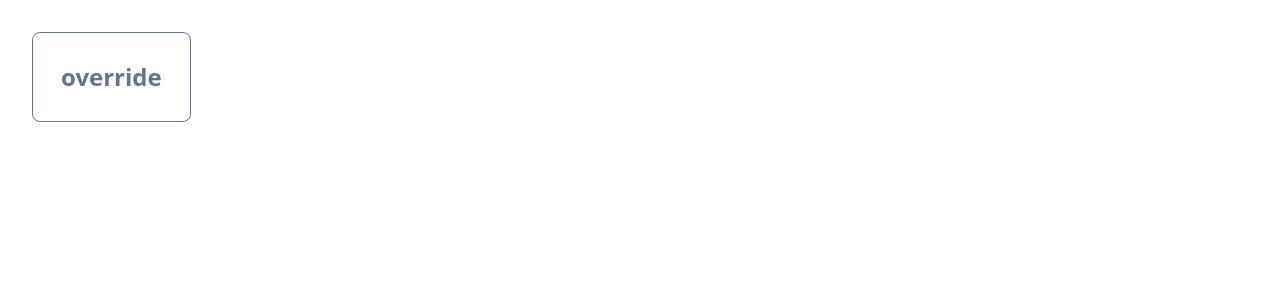
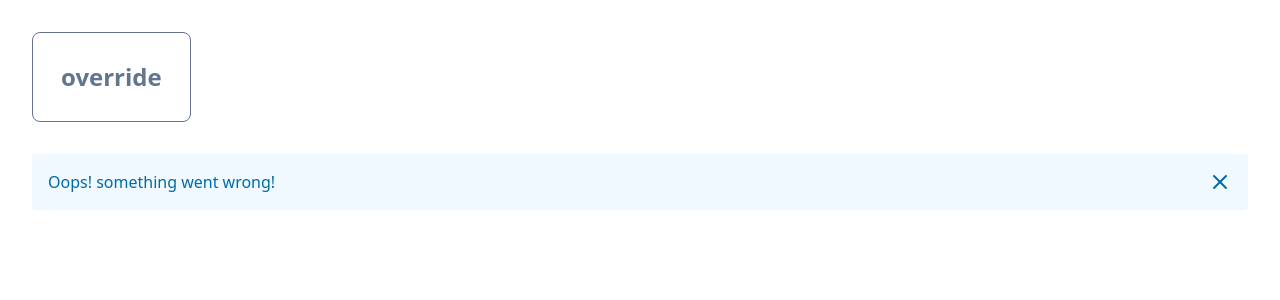
Before and after one commit to pharos-lab/lanthorn, a Vue app: page / in a window 1280 px wide. Shown: the top 300 px of the page. Built offline with nearby package versions, Linux system fonts and the light colour scheme.

Commit message:
add Alert component

```diff
--- a/package.json
+++ b/package.json
@@ -21,6 +21,7 @@
   },
   "dependencies": {
     "@tailwindcss/vite": "^4.1.10",
+    "lucide-vue-next": "^0.523.0",
     "tailwind-merge": "^3.3.1",
     "tailwindcss": "^4.1.10",
     "vue": "^3.5.13"
--- a/src/App.vue
+++ b/src/App.vue
@@ -2,8 +2,9 @@
 </script>
 
 <template>
-  <div class="p-8">
+  <div class="p-8 space-y-8">
     <Button size="lg" class="p-7">override</Button>
+    <Alert color="primary">Oops! something went wrong!</Alert>
   </div>
 </template>
 
--- /dev/null
+++ b/src/components/alert/Alert.vue
@@ -0,0 +1,47 @@
+<template>
+  <Transition>
+    <div
+      v-show="isOpen"
+      class="l-alert"
+      :class="pharos?.getClass('alert', attrs, props.class)"
+      v-bind="visibleAttrs"
+    >
+      <X
+        v-if="attrs.dismissible !== false"
+        class="float-right cursor-pointer rounded"
+        @click="isOpen = false"
+      />
+      <slot />
+    </div>
+  </Transition>
+</template>
+
+<script setup lang="ts">
+import { inject, ref, type HTMLAttributes } from 'vue'
+import { X } from 'lucide-vue-next'
+import { useStyleAttrs } from '../../composables/useStyleAttrs'
+import type { Pharos } from '../../types'
+
+const pharos = inject<Pharos>('pharos')
+const props = defineProps<{
+    class?: HTMLAttributes['class']
+    [key: string]: string | Boolean | undefined
+}>()
+const isOpen = ref(true)
+const { attrs, visibleAttrs } = useStyleAttrs(pharos)
+
+defineOptions({
+  inheritAttrs: false
+})
+</script>
+
+<style scoped>
+.v-enter-active,
+.v-leave-active {
+  transition: all 0.5s ease;
+}
+.v-enter-from,
+.v-leave-to {
+  opacity: 0;
+}
+</style>
--- a/src/components/button/Button.vue
+++ b/src/components/button/Button.vue
@@ -31,15 +31,11 @@ const { attrs, visibleAttrs } = useStyleAttrs(pharos)
 
 const props = defineProps<{
     href?: string,
-    class: HTMLAttributes['class']
+    class?: HTMLAttributes['class']
     [key: string]: string | Boolean | undefined
 }>()
 
 defineOptions({
   inheritAttrs: false
 })
-
-
-
-
 </script>
--- a/src/components/index.ts
+++ b/src/components/index.ts
@@ -1,3 +1,4 @@
-import Button from "./button/Button.vue";
+import Button from "./button/Button.vue"
+import Alert from "./alert/Alert.vue"
 
-export { Button }
+export { Button, Alert }
--- a/src/themes/pharos.ts
+++ b/src/themes/pharos.ts
@@ -37,12 +37,18 @@ const pharos = {
             small: 'rounded-sm',
             large: 'rounded-lg',
             circle: 'rounded-full'
+        },
+        shadow: {
+            base: 'shadow'
         }
     },
     components: {
         button: {
             class: 'px-3 py-2 rounded-lg font-semibold',
             apply: ['focus', 'hover', 'outline']
+        },
+        alert: {
+            class: 'p-4 rounded'
         }
     }
 }
```
Also changed, not shown: 1 other file (tests, documents, lock files or other folders).
